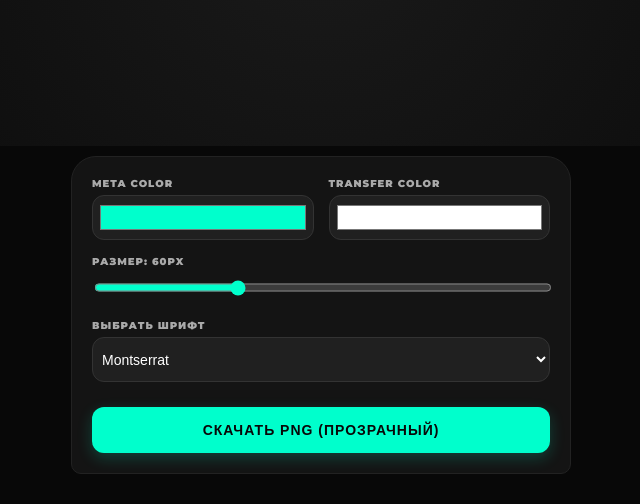
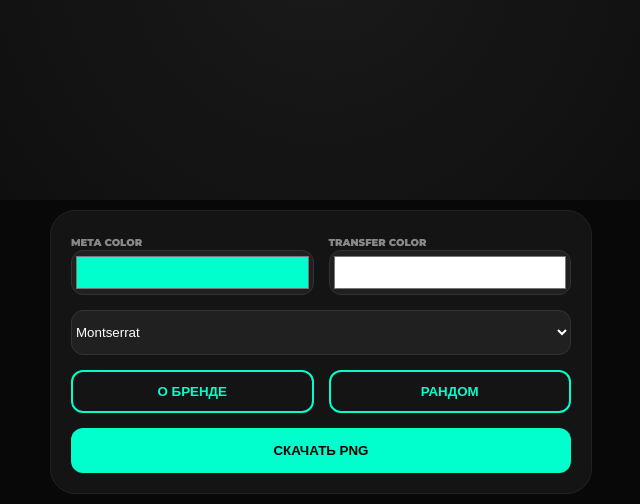
Before and after one commit to Rzhawuy/color_pages_MT, a plain HTML site: page index.html in a window 1280 px wide. Shown: the part 316-820 px from the top of the page, without its empty margins (319-959 px from the left). Drawn offline with nearby package versions, Linux system fonts and the light colour scheme.

Commit message:
Add files via upload

```diff
--- a/index.html
+++ b/index.html
@@ -5,7 +5,6 @@
     <meta name="viewport" content="width=device-width, initial-scale=1.0, maximum-scale=1.0, user-scalable=no">
     <title>MetaTransfer Brand Tool</title>
     <link href="https://fonts.googleapis.com/css2?family=Anton&family=Bebas+Neue&family=Exo+2:wght@900&family=Montserrat:wght@900&family=Orbitron:wght@900&display=swap" rel="stylesheet">
-
     <script src="https://cdnjs.cloudflare.com/ajax/libs/html2canvas/1.4.1/html2canvas.min.js"></script>
 
     <style>
@@ -15,136 +14,94 @@
         }
 
         body {
-            margin: 0;
-            padding: 10px;
-            display: flex;
-            flex-direction: column;
+            margin: 0; padding: 10px;
+            display: flex; flex-direction: column;
             min-height: 100vh;
             background-color: #080808;
             color: white;
             font-family: 'Montserrat', sans-serif;
             -webkit-text-size-adjust: 100%;
-            text-size-adjust: 100%;
-            overflow-x: hidden;
-            box-sizing: border-box;
         }
 
-        /* Область логотипа (теперь с фоном для скачивания) */
         .logo-wrapper {
             flex-grow: 1;
-            display: flex;
-            justify-content: center;
-            align-items: center;
+            display: flex; justify-content: center; align-items: center;
             padding: 40px 20px;
-            text-align: center;
             background: radial-gradient(circle, #1a1a1a 0%, #080808 100%);
             border-radius: 20px;
             margin-bottom: 10px;
         }
 
-        /* Контейнер, который мы будем "фоткать" */
-        .logo-capture-area {
-            display: inline-block;
-            padding: 20px;
-            /* Фон должен быть прозрачным для скачивания без фона,
-               но мы добавим его в скрипте */
-        }
-
         .logo-container {
             font-size: var(--logo-size) !important;
             line-height: 1;
-            width: 100%;
-            word-wrap: break-word;
             transition: font-family 0.3s ease;
             user-select: none;
         }
 
-        #part-meta, #part-transfer { display: inline-block; }
-
-        /* Панель управления (как снизу) */
         .controls {
             background: #141414;
             padding: 20px;
-            border-radius: 25px 25px 10px 10px;
-            width: 100%;
-            max-width: 500px;
+            border-radius: 25px;
+            width: 100%; max-width: 500px;
             margin: 0 auto;
-            display: grid;
-            grid-template-columns: 1fr 1fr;
-            gap: 15px;
-            box-sizing: border-box;
+            display: grid; grid-template-columns: 1fr 1fr; gap: 15px;
             border: 1px solid #222;
         }
 
         .full-width { grid-column: span 2; }
 
-        label {
-            font-size: 10px;
-            color: #aaa;
+        /* Красивые кнопки */
+        .btn-neon {
+            background: none;
+            border: 2px solid var(--main-accent);
+            color: var(--main-accent);
+            padding: 12px;
+            border-radius: 12px;
+            font-weight: 900;
             text-transform: uppercase;
-            letter-spacing: 1px;
-            margin-bottom: 5px;
-            display: block;
+            cursor: pointer;
+            transition: 0.3s;
         }
 
-        input[type="range"] {
-            width: 100%;
-            height: 25px;
-            accent-color: var(--main-accent);
-            cursor: pointer;
+        .btn-neon:active {
+            background: var(--main-accent);
+            color: #000;
+            box-shadow: 0 0 20px var(--main-accent);
+        }
+
+        /* Блок информации */
+        #brand-info {
+            display: none;
+            padding: 15px;
+            background: #1a1a1a;
+            border-radius: 15px;
+            margin-top: 10px;
+            font-size: 13px;
+            border-left: 4px solid var(--main-accent);
         }
 
         input[type="color"], select {
-            width: 100%;
-            height: 45px;
-            background: #202020;
-            border: 1px solid #333;
-            color: white;
-            border-radius: 12px;
-            padding: 5px;
-            font-size: 14px;
-            cursor: pointer;
+            width: 100%; height: 45px;
+            background: #202020; border: 1px solid #333;
+            color: white; border-radius: 12px;
         }
 
-        /* === КНОПКА СКАЧИВАНИЯ === */
-        .download-section {
-            grid-column: span 2;
-            margin-top: 10px;
-            text-align: center;
-        }
-
-        .btn-download {
-            background-color: var(--main-accent);
-            color: #080808;
+        .download-btn {
+            background: var(--main-accent);
+            color: #000;
             border: none;
-            padding: 15px 30px;
+            padding: 15px;
             border-radius: 12px;
             font-weight: 900;
-            text-transform: uppercase;
-            font-size: 14px;
-            letter-spacing: 1px;
-            cursor: pointer;
-            transition: all 0.2s ease;
-            width: 100%;
-            box-shadow: 0 5px 15px rgba(0, 255, 204, 0.2);
+            grid-column: span 2;
         }
-
-        .btn-download:hover {
-            box-shadow: 0 8px 20px rgba(0, 255, 204, 0.4);
-            transform: translateY(-2px);
-        }
-
-        .btn-download:active {
-            transform: translateY(1px);
-        }
-
-        * { -webkit-tap-highlight-color: transparent; box-sizing: border-box;}
     </style>
 </head>
 <body>
 
     <div class="logo-wrapper">
-        <div class="logo-capture-area" id="capture">
+        <div id="capture" style="padding: 20px;">
             <div class="logo-container" id="logo">
                 <span id="part-meta">Meta</span><span id="part-transfer">Transfer</span>
             </div>
@@ -153,22 +110,15 @@
 
     <div class="controls">
         <div class="control-group">
-            <label>Meta Color</label>
+            <label style="font-size: 10px; color: #888;">META COLOR</label>
             <input type="color" id="color-meta" value="#00ffcc">
         </div>
-
         <div class="control-group">
-            <label>Transfer Color</label>
+            <label style="font-size: 10px; color: #888;">TRANSFER COLOR</label>
             <input type="color" id="color-transfer" value="#ffffff">
         </div>
 
-        <div class="control-group full-width">
-            <label>Размер: <span id="size-val">60</span>px</label>
-            <input type="range" id="font-size" min="20" max="150" value="60" style="touch-action: none;">
-        </div>
-
-        <div class="control-group full-width">
-            <label>Выбрать шрифт</label>
+        <div class="full-width">
             <select id="font-family">
                 <option value="'Montserrat'">Montserrat</option>
                 <option value="'Anton'">Anton</option>
@@ -177,69 +127,68 @@
             </select>
         </div>
 
-        <div class="download-section">
-            <button class="btn-download" id="download-btn">Скачать PNG (Прозрачный)</button>
+        <button class="btn-neon" onclick="toggleInfo()">О Бренде</button>
+        <button class="btn-neon" onclick="randomColor()">Рандом</button>
+
+        <button class="download-btn" id="download-btn">СКАЧАТЬ PNG</button>
+
+        <div id="brand-info" class="full-width">
+            <strong>MetaTransfer v1.0</strong><br>
+            Инструмент для создания уникального стиля. <br>
+            Выбирай цвета, подбирай шрифты и качай лого в один клик.
         </div>
     </div>
 
     <script>
-        // --- БАЗОВАЯ ЛОГИКА (Цвета/Размер) ---
         const root = document.querySelector(':root');
         const meta = document.getElementById('part-meta');
         const transfer = document.getElementById('part-transfer');
         const logo = document.getElementById('logo');
-
         const cMeta = document.getElementById('color-meta');
         const cTransfer = document.getElementById('color-transfer');
-        const fSize = document.getElementById('font-size');
         const fFamily = document.getElementById('font-family');
-        const sizeVal = document.getElementById('size-val');
+        const downloadBtn = document.getElementById('download-btn');
 
         function updateAll() {
             meta.style.color = cMeta.value;
             transfer.style.color = cTransfer.value;
-            root.style.setProperty('--logo-size', fSize.value + 'px');
             logo.style.fontFamily = fFamily.value;
-            sizeVal.innerText = fSize.value;
         }
 
-        fSize.addEventListener('input', updateAll);
-        cMeta.addEventListener('input', updateAll);
-        cTransfer.addEventListener('input', updateAll);
-        fFamily.addEventListener('change', updateAll);
+        cMeta.oninput = updateAll;
+        cTransfer.oninput = updateAll;
+        fFamily.onchange = updateAll;
 
-        updateAll(); // Старт
+        function toggleInfo() {
+            const info = document.getElementById('brand-info');
+            info.style.display = info.style.display === 'block' ? 'none' : 'block';
+        }
 
-        // --- ЛОГИКА СКАЧИВАНИЯ ---
-        const downloadBtn = document.getElementById('download-btn');
-        const captureArea = document.getElementById('capture');
+        function randomColor() {
+            const rand = () => '#' + Math.floor(Math.random()*16777215).toString(16).padStart(6, '0');
+            cMeta.value = rand();
+            cTransfer.value = rand();
+            updateAll();
+        }
 
-        downloadBtn.addEventListener('click', () => {
-            // Анимация кнопки при клике
-            downloadBtn.innerText = "Генерирую...";
-            downloadBtn.style.opacity = "0.7";
-
-            // Используем библиотеку html2canvas
-            html2canvas(captureArea, {
-                backgroundColor: null, // Прозрачный фон
-                scale: 2, // Удваиваем разрешение для качества
-                logging: false,
-                useCORS: true // Для корректной загрузки шрифтов
+        // КОРРЕКТНОЕ СКАЧИВАНИЕ
+        downloadBtn.onclick = () => {
+            downloadBtn.innerText = "ГЕНЕРАЦИЯ...";
+            html2canvas(document.getElementById('capture'), {
+                backgroundColor: null,
+                scale: 3
             }).then(canvas => {
-                // Превращаем canvas в ссылку на картинку
-                const image = canvas.toDataURL("image/png").replace("image/png", "image/octet-stream");
-
-                // Создаем невидимую ссылку для скачивания
-                const link = document.createElement('a');
-                link.download = `MetaTransfer-${cMeta.value}-${cTransfer.value}.png`;
-                link.href = image;
-                link.click();
-
-                // Возвращаем кнопку в норму
-                downloadBtn.innerText = "Скачать PNG (Прозрачный)";
-                downloadBtn.style.opacity = "1";
+                canvas.toBlob((blob) => {
+                    const url = URL.createObjectURL(blob);
+                    const link = document.createElement('a');
+                    link.download = `Logo_${Date.now()}.png`;
+                    link.href = url;
+                    link.click();
+                    URL.revokeObjectURL(url);
+                    downloadBtn.innerText = "СКАЧАТЬ PNG";
+                });
             });
-        });
+        };
     </script>
 </body>
 </html>
```
